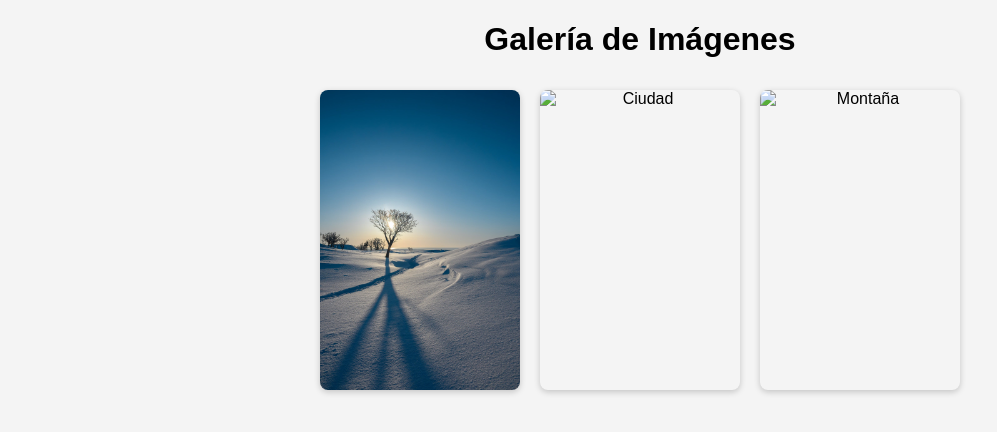
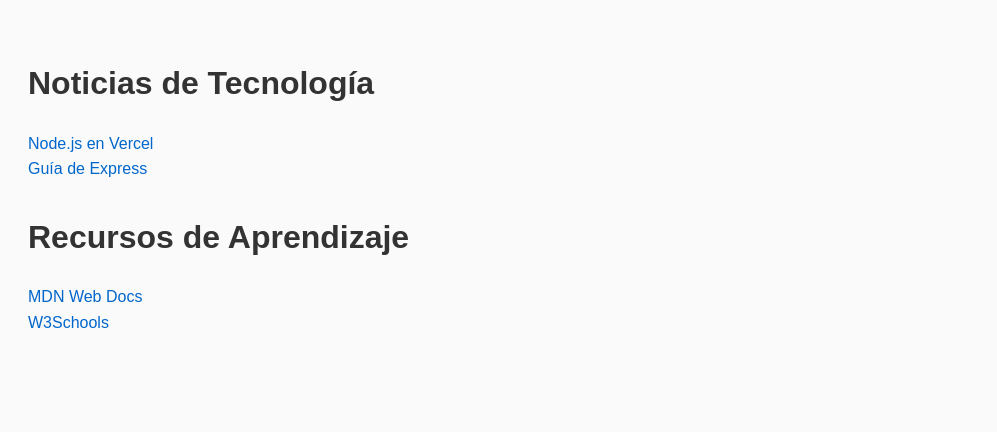
Before and after one commit to GuidoOzuna/mi-api, a plain HTML site: page index.html in a window 1280 px wide. Shown: the whole page, without its empty margins (0-997 px from the left). Drawn offline with Linux system fonts and the light colour scheme.

Commit message:
Mensaje de actualización

```diff
--- /dev/null
+++ b/data.json
@@ -0,0 +1,16 @@
+[
+  {
+    "title": "Noticias de Tecnología",
+    "links": [
+      { "text": "Node.js en Vercel", "url": "https://vercel.com/docs" },
+      { "text": "Guía de Express", "url": "https://expressjs.com/es/" }
+    ]
+  },
+  {
+    "title": "Recursos de Aprendizaje",
+    "links": [
+      { "text": "MDN Web Docs", "url": "https://developer.mozilla.org/es/" },
+      { "text": "W3Schools", "url": "https://www.w3schools.com/" }
+    ]
+  }
+]
--- a/index.html
+++ b/index.html
@@ -2,13 +2,11 @@
 <html lang="es">
 <head>
   <meta charset="UTF-8">
-  <title>Galería en Vercel</title>
+  <title>Página de Texto en Vercel</title>
   <link rel="stylesheet" href="style.css">
 </head>
 <body>
-  <h1>Galería de Imágenes</h1>
-  <div id="galeria"></div>
-
+  <div id="contenido"></div>
   <script src="script.js"></script>
 </body>
 </html>
--- a/script.js
+++ b/script.js
@@ -1,17 +1,26 @@
-// Lista de imágenes directamente en JS
-const imagenes = [
-  { src: "/img/foto1.jpg", title: "Paisaje" },
-  { src: "/img/foto2.jpg", title: "Ciudad" },
-  { src: "/img/foto3.jpg", title: "Montaña" }
-];
+// Cargar datos desde data.json
+fetch("data.json")
+  .then(res => res.json())
+  .then(data => {
+    const contenedor = document.getElementById("contenido");
 
-// Inyectar imágenes en el DOM
-window.addEventListener("DOMContentLoaded", () => {
-  const galeria = document.getElementById("galeria");
-  imagenes.forEach(img => {
-    const image = document.createElement("img");
-    image.src = img.src;   // Ojo: siempre /img/... porque está en public/img
-    image.alt = img.title;
-    galeria.appendChild(image);
-  });
-});
+    data.forEach(section => {
+      // Crear título
+      const h1 = document.createElement("h1");
+      h1.textContent = section.title;
+      contenedor.appendChild(h1);
+
+      // Crear párrafo con links en lista
+      const p = document.createElement("p");
+      section.links.forEach(link => {
+        const a = document.createElement("a");
+        a.href = link.url;
+        a.textContent = link.text;
+        a.target = "_blank"; // abrir en nueva pestaña
+        p.appendChild(a);
+        p.appendChild(document.createElement("br")); // salto de línea
+      });
+      contenedor.appendChild(p);
+    });
+  })
+  .catch(err => console.error("Error cargando JSON:", err));
--- a/style.css
+++ b/style.css
@@ -1,18 +1,24 @@
 body {
   font-family: Arial, sans-serif;
-  background: #f4f4f4;
-  text-align: center;
+  background: #fafafa;
+  padding: 20px;
+  line-height: 1.6;
 }
 
-#galeria {
-  display: flex;
-  flex-wrap: wrap;
-  justify-content: center;
+h1 {
+  margin-top: 30px;
+  color: #333;
 }
 
-#galeria img {
-  margin: 10px;
-  width: 200px;
-  border-radius: 8px;
-  box-shadow: 0 2px 6px rgba(0,0,0,0.2);
+p {
+  margin: 10px 0;
 }
+
+a {
+  color: #0066cc;
+  text-decoration: none;
+}
+
+a:hover {
+  text-decoration: underline;
+}
```
Also changed, not shown: public/img/foto1.jpg (deleted).
